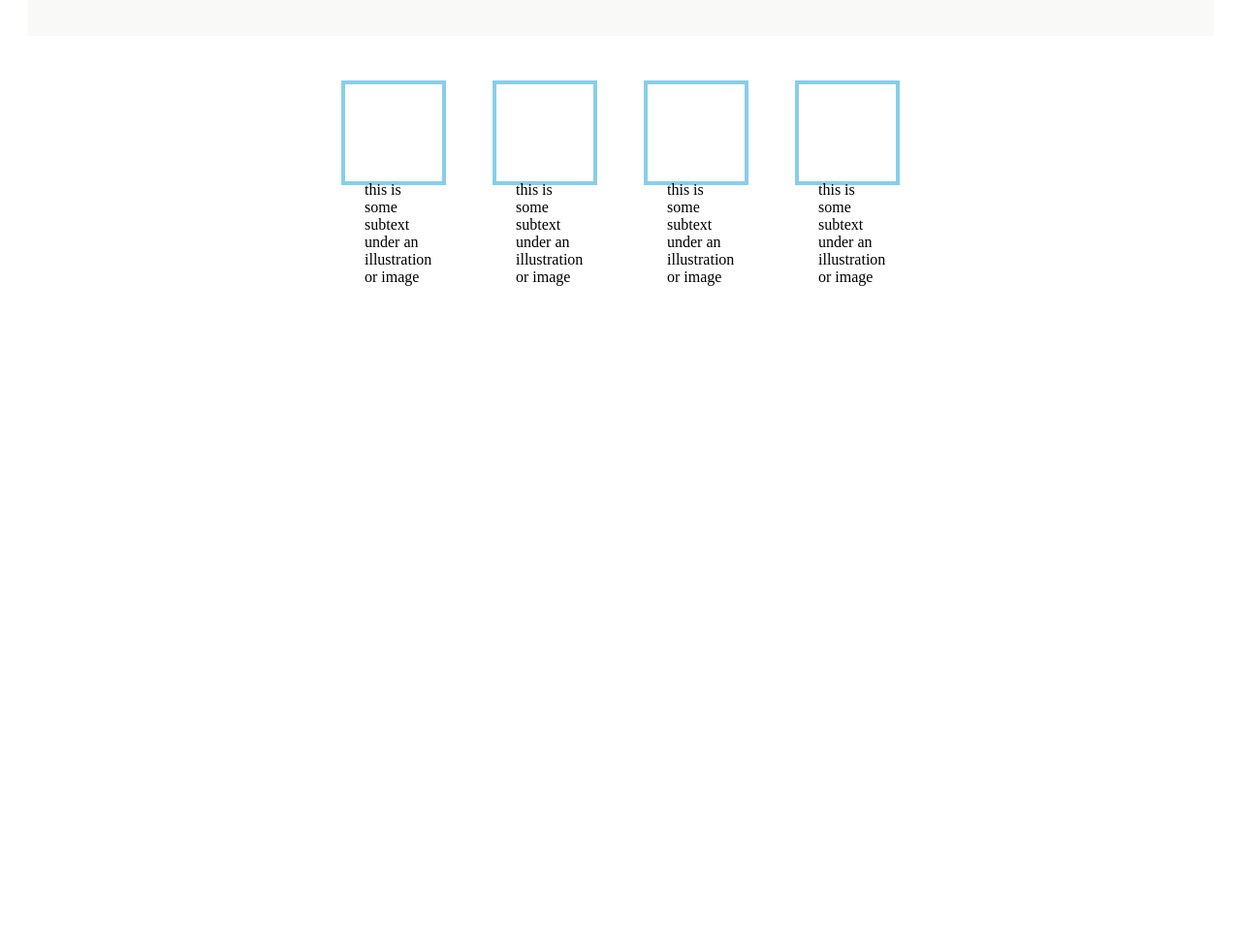
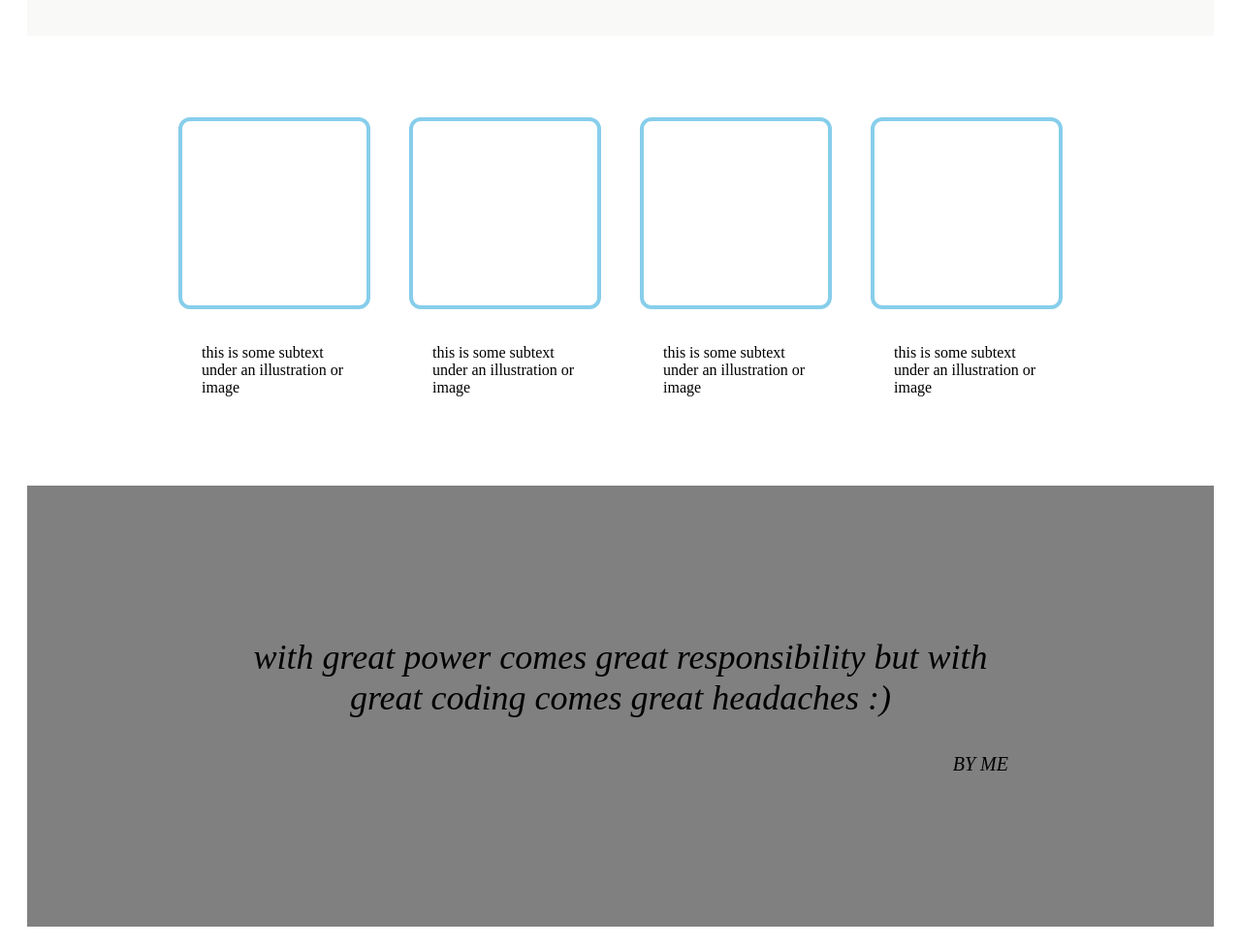
Before and after one commit to prottoyalam5-sketch/landing-page, a plain HTML site: page index.html in a window 1280 px wide. Shown: the part 1056-2032 px from the top of the page at 97% size. Before the commit the page ends 1351 px from the top, so only its background shows below. Drawn offline with Linux system fonts and the light colour scheme.

Commit message:
Complete section 3 quote layout and styling

```diff
--- a/index.html
+++ b/index.html
@@ -39,5 +39,13 @@
             <div class="item"><div class="box"></div>
   <p>this is some subtext under an illustration or image</p></div>
         </div>
+        <div class="power">
+        <div class="great">
+            <p>with great power comes great responsibility
+                but with great coding comes great headaches :)
+                <p class="arthor">BY ME</p>
+            </p>
+        </div>
+        </div>
     </body>
 </html>
--- a/style.css
+++ b/style.css
@@ -54,24 +54,22 @@ div{
     align-content: center;
 }
 .container{
-    height: 140px;
   padding: 16px;
   background: white;
   display: flex;
   justify-content: center;
   gap: 32px;
 
-  display: flex;
+
   align-items: center;
-  justify-content: center;
+
   gap: 8px;
 }
 
 .item {
-  width: 60px;
-  height: 60px;
-  border: 4px solid skyblue;
+    max-width: 150px;
   background: white;
+  display: flex; flex-direction: column; align-items: center;
 
   margin-top: 8px;
 }
@@ -81,5 +79,30 @@ div{
 
 }
 .box{
+    width: 150px; height: 150px; border: 4px solid skyblue;   border-radius: 12px;
     background-color: white;
 }
+.power{
+        display: flex;
+        padding: 80px 0;
+        background-color: grey;
+          justify-content: center;
+           flex-direction: column;
+           align-items: center;
+}
+.great{
+    max-width: 800px;
+    align-items: center;
+    background-color: grey;
+    text-align: center;
+    font-size: 36px;
+    font-style: italic;
+
+}
+.arthor{
+    display: flex;
+    justify-content: end;
+    flex-direction: column;
+    align-items: end;
+    font-size: 20px;
+}
```
